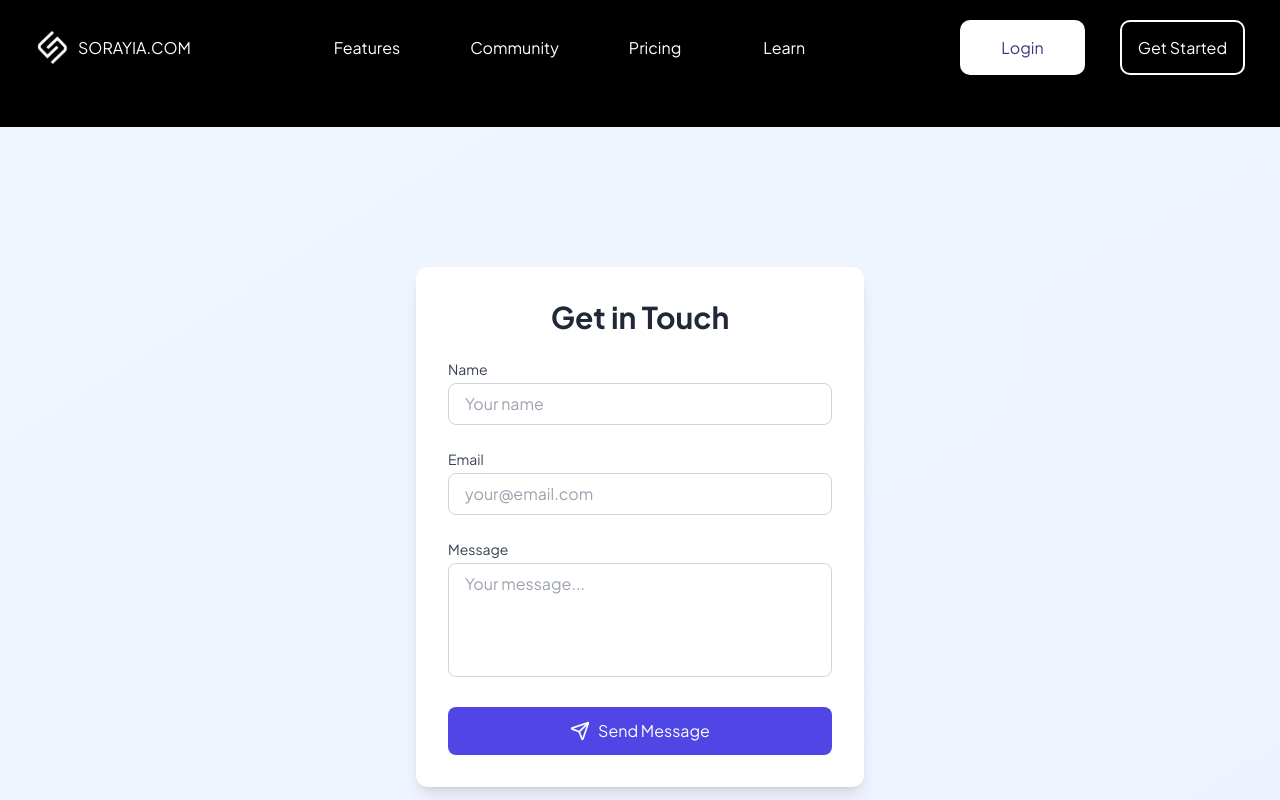
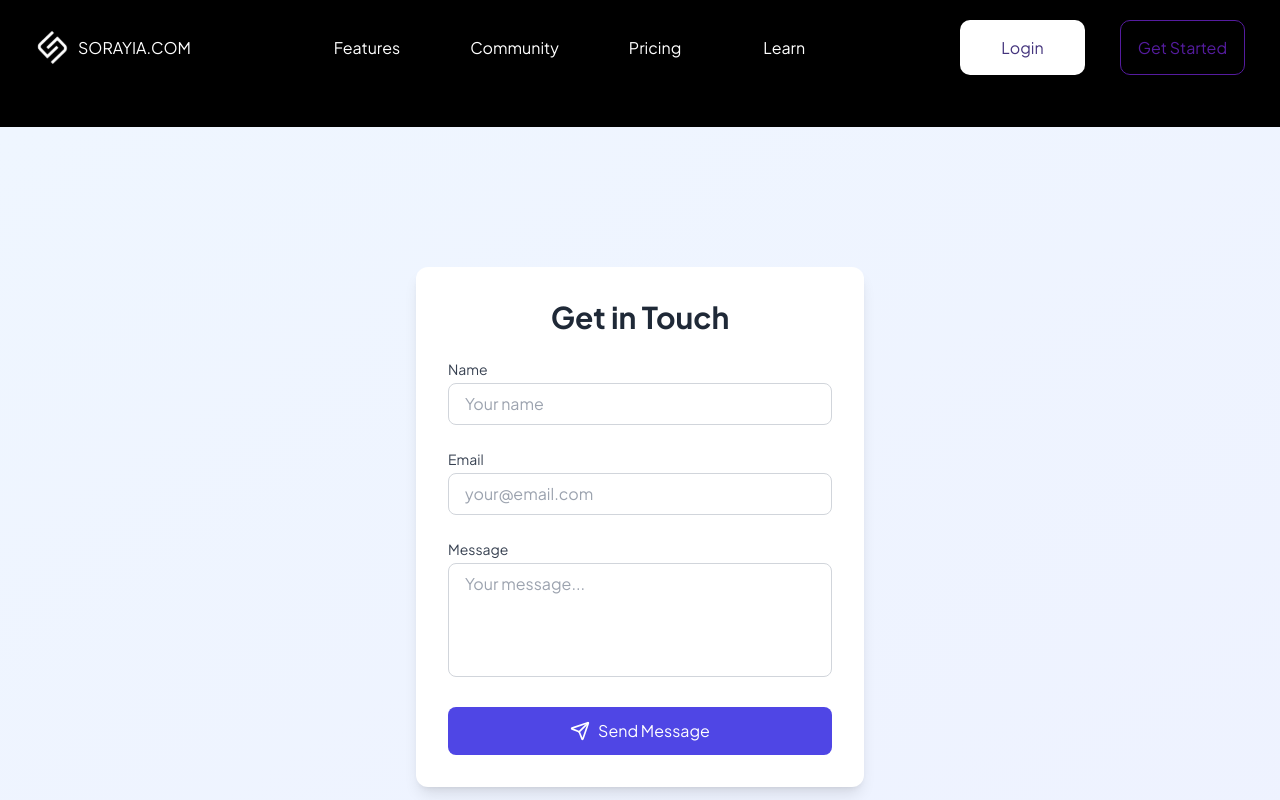
Before and after one commit to ceosorayia/sorayia.com, a Next.js app: page /contact in a window 1280 px wide. Shown: the top 800 px of the page. Built offline with nearby package versions, Linux system fonts and the light colour scheme.

Commit message:
Update ButtonEmpty.module.css

```diff
--- a/src/components/ButtonEmpty/ButtonEmpty.module.css
+++ b/src/components/ButtonEmpty/ButtonEmpty.module.css
@@ -1,7 +1,7 @@
 .button {
   background-color: transparent;
-  border: 2px solid #fff;
-  color: #fff;
+  border: 1px solid #551C9F;
+  color: #551C9F;
   width: 125px;
   height: 55px;
   font-weight: 600;
```
